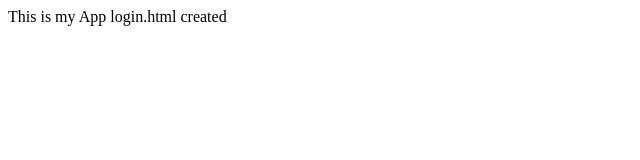
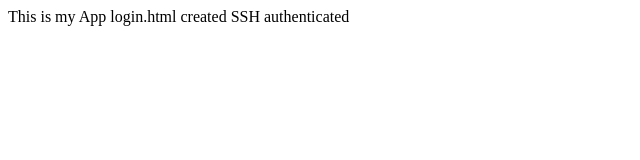
Before and after one commit to JoeEnrique/sampletest, a plain HTML site: page index.html in a window 1280 px wide. Shown: the whole page, without its empty margins (0-640 px from the left). Drawn offline with Linux system fonts and the light colour scheme.

Commit message:
SSH work
Learning stage

```diff
--- a/index.html
+++ b/index.html
@@ -6,5 +6,6 @@
     <body>
         This is my App
         login.html created
+        SSH authenticated
     </body>
 </html>
```
